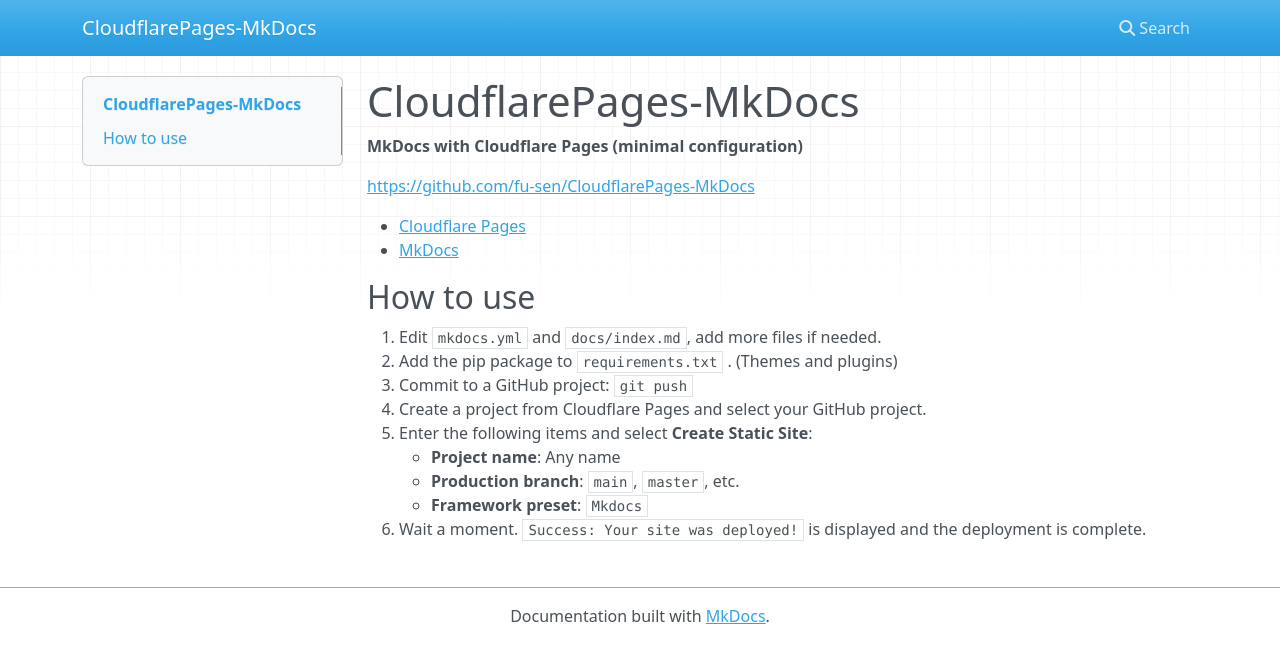
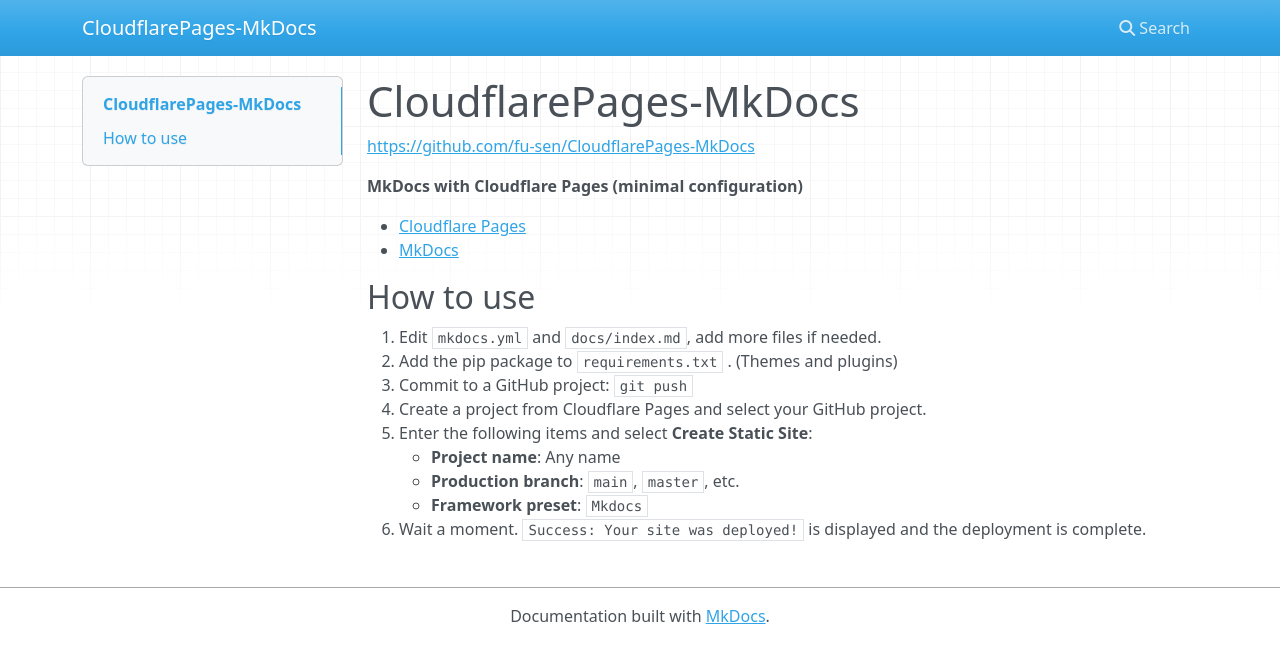
Before and after one commit to fu-sen/CloudflarePages-MkDocs, an MkDocs documentation site: the page built from docs/index.md, in a window 1280 px wide. Shown: the top 663 px of the page. Built offline with MkDocs 1.6.1, drawn with Linux system fonts in a browser that asks for light colours; nearby versions of some CDN libraries.

Commit message:
📝 minor change

```diff
--- a/docs/index.md
+++ b/docs/index.md
@@ -1,8 +1,8 @@
 # CloudflarePages-MkDocs
 
+<https://github.com/fu-sen/CloudflarePages-MkDocs>
+
 **MkDocs with Cloudflare Pages (minimal configuration)**
-
-<https://github.com/fu-sen/CloudflarePages-MkDocs>
 
 - [Cloudflare Pages](https://pages.cloudflare.com/)
 - [MkDocs](https://www.mkdocs.org/)
```
